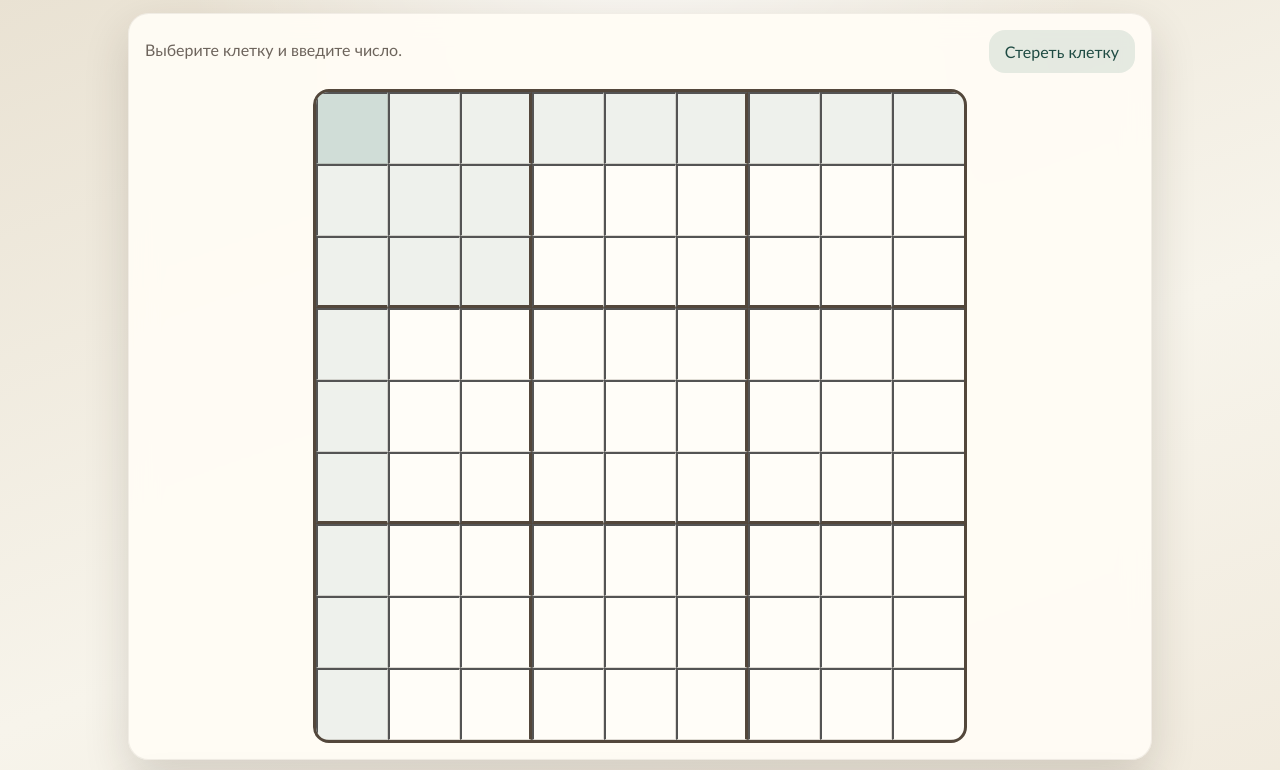
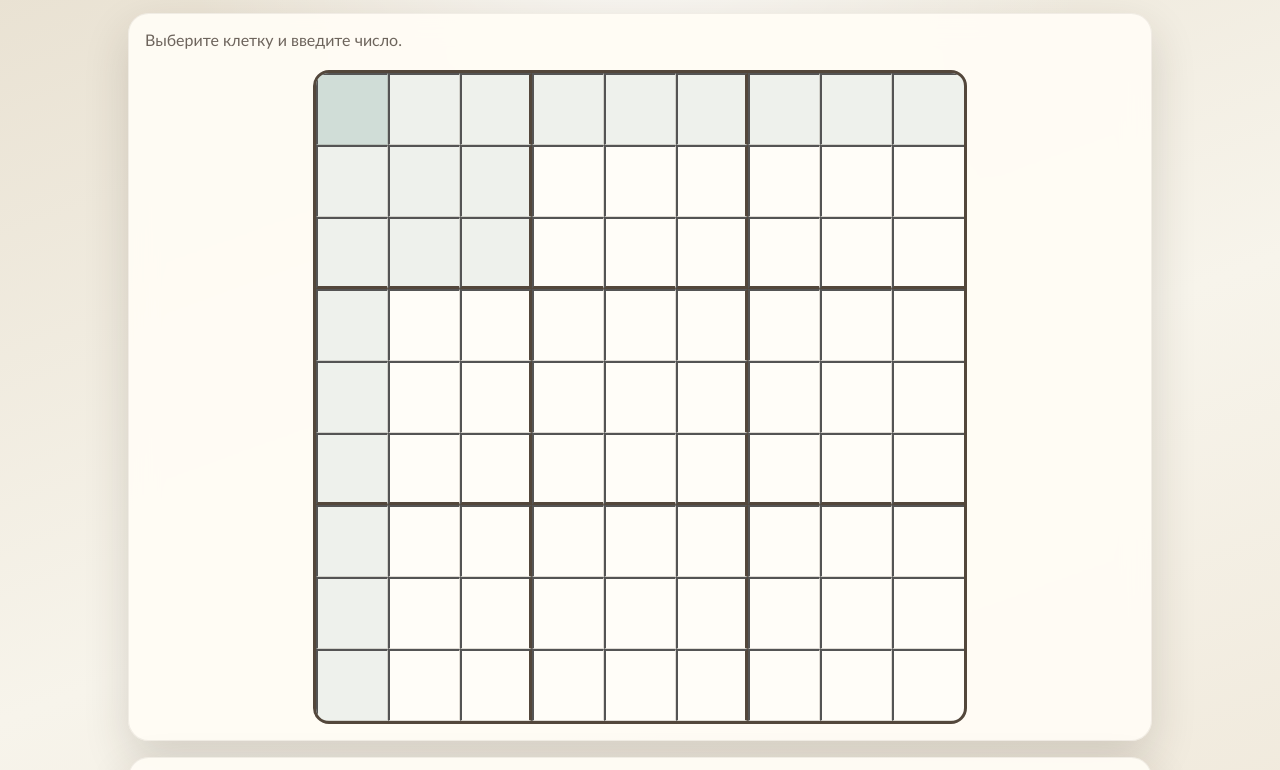
Before and after one commit to shell322dll/sudoku_solver, a plain HTML site: page docs/index.html in a window 1280 px wide. Shown: the part 124-894 px from the top of the page. Drawn offline with Linux system fonts and the light colour scheme.

Commit message:
Remove duplicate clear cell button

```diff
--- a/docs/index.html
+++ b/docs/index.html
@@ -21,7 +21,6 @@
     <section class="board-panel" aria-label="Поле судоку">
       <div class="status-row">
         <p id="status" class="status" aria-live="polite">Выберите клетку и введите число.</p>
-        <button id="clear-cell-button" class="text-button" type="button">Стереть клетку</button>
       </div>
       <div id="board" class="board" role="grid" aria-label="Сетка судоку"></div>
     </section>
--- a/docs/script.js
+++ b/docs/script.js
@@ -9,7 +9,6 @@ const solveButton = document.getElementById("solve-button");
 const checkButton = document.getElementById("check-button");
 const resetButton = document.getElementById("reset-button");
 const eraseButton = document.getElementById("erase-button");
-const clearCellButton = document.getElementById("clear-cell-button");
 
 const grid = loadGrid();
 let selectedIndex = 0;
@@ -76,10 +75,6 @@ resetButton.addEventListener("click", () => {
 });
 
 eraseButton.addEventListener("click", () => {
-  setCellValue(selectedIndex, 0);
-});
-
-clearCellButton.addEventListener("click", () => {
   setCellValue(selectedIndex, 0);
 });
 
--- a/docs/styles.css
+++ b/docs/styles.css
@@ -93,7 +93,6 @@ button {
   min-height: 1.5rem;
 }
 
-.text-button,
 .action-button,
 .pad-button {
   border: 0;
@@ -102,19 +101,11 @@ button {
   transition: transform 120ms ease, background-color 120ms ease, color 120ms ease;
 }
 
-.text-button:hover,
 .action-button:hover,
 .pad-button:hover,
-.text-button:focus-visible,
 .action-button:focus-visible,
 .pad-button:focus-visible {
   transform: translateY(-1px);
-}
-
-.text-button {
-  padding: 0.75rem 1rem;
-  background: rgba(43, 107, 95, 0.12);
-  color: var(--accent-strong);
 }
 
 .board {
```
